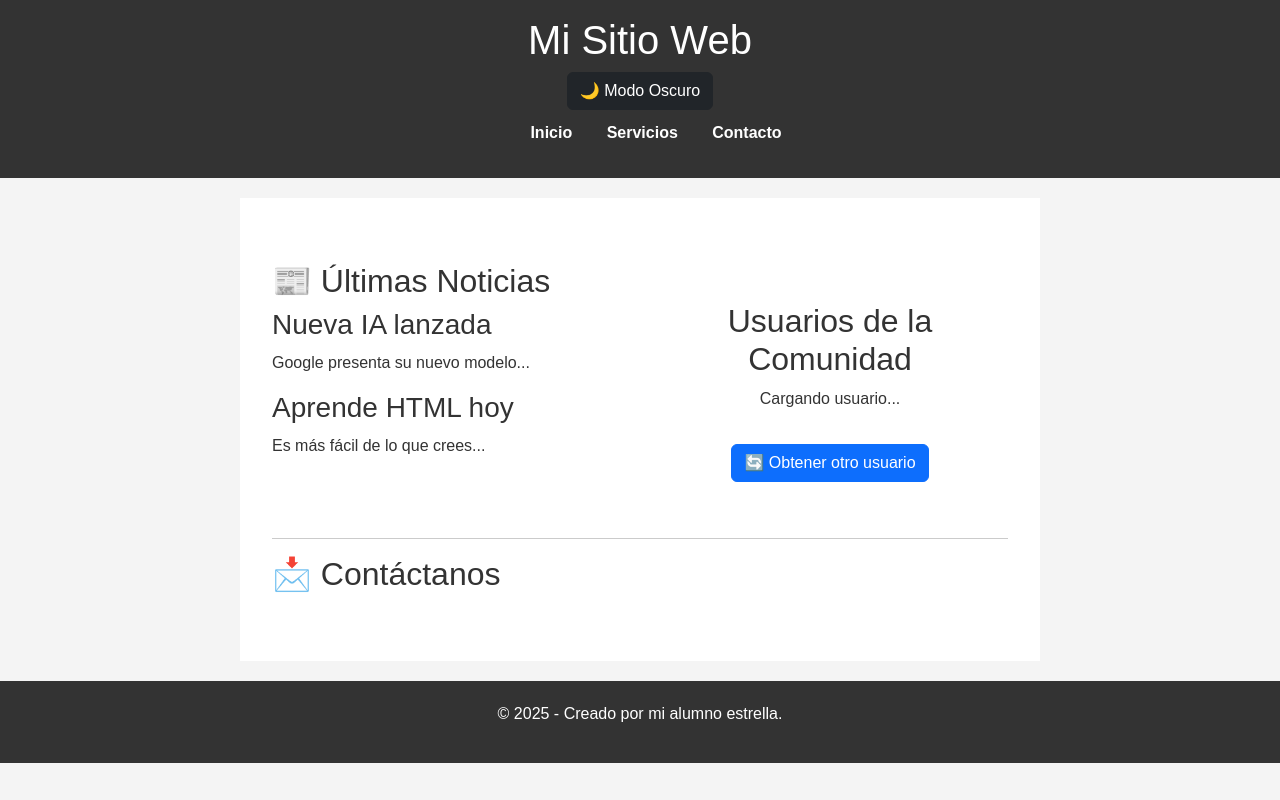
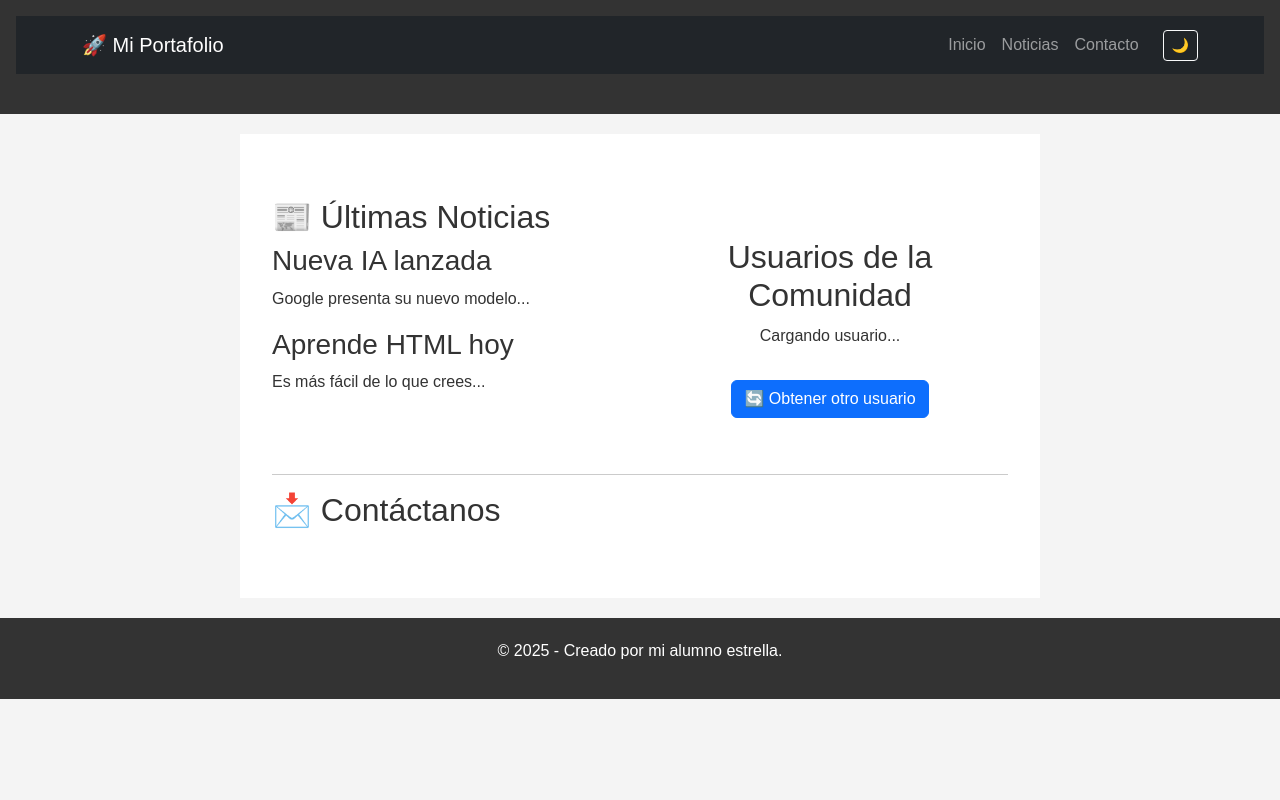
Before and after one commit to laloyjia/curso-web, a plain HTML site: page index.html in a window 1280 px wide. Drawn offline with nearby package versions, Linux system fonts and the light colour scheme.

Commit message:
Agregando Navbar profesional con menu hamburguesa

```diff
--- a/index.html
+++ b/index.html
@@ -10,15 +10,29 @@
 <body>
 
     <header>
-        <h1>Mi Sitio Web</h1>
-        <button id="boton-modo" class="btn btn-dark">🌙 Modo Oscuro</button>
-        <nav>
-            <ul>
-                <li><a href="#">Inicio</a></li>
-                <li><a href="#">Servicios</a></li>
-                <li><a href="#">Contacto</a></li>
-            </ul>
-        </nav>
+      <nav class="navbar navbar-expand-lg navbar-dark bg-dark mb-4">
+  <div class="container">
+    <a class="navbar-brand" href="#">🚀 Mi Portafolio</a>
+
+    <button class="navbar-toggler" type="button" data-bs-toggle="collapse" data-bs-target="#menuNavegacion">
+      <span class="navbar-toggler-icon"></span>
+    </button>
+
+    <div class="collapse navbar-collapse" id="menuNavegacion">
+      <ul class="navbar-nav ms-auto"> <li class="nav-item">
+          <a class="nav-link" href="#">Inicio</a>
+        </li>
+        <li class="nav-item">
+          <a class="nav-link" href="#noticias">Noticias</a>
+        </li>
+        <li class="nav-item">
+          <a class="nav-link" href="#contacto">Contacto</a>
+        </li>
+      </ul>
+      <button id="boton-modo" class="btn btn-outline-light ms-3 btn-sm">🌙</button>
+    </div>
+  </div>
+</nav>
     </header>
 
     <main>
@@ -61,6 +75,8 @@
         <p>&copy; 2025 - Creado por mi alumno estrella.</p>
     </footer>
 
-    <script src="script.js"></script>
+
+    <script src="https://cdn.jsdelivr.net/npm/bootstrap@5.3.0/dist/js/bootstrap.bundle.min.js"></script>
+<script src="script.js"></script>
 </body>
 </html>
--- a/style.css
+++ b/style.css
@@ -19,23 +19,6 @@ header {
     color: #fff;
     padding: 1rem; /* 1rem es aprox 16px */
     text-align: center;
-}
-
-/* 4. EL MENÚ (NAV): La parte más importante hoy */
-nav ul {
-    list-style: none; /* Quita los puntitos de la lista */
-    padding-top: 10px;
-}
-
-nav ul li {
-    display: inline; /* ¡MAGIA! Pone los elementos uno al lado del otro */
-    margin: 0 15px; /* Espacio a los lados de cada botón */
-}
-
-nav a {
-    color: white;
-    text-decoration: none; /* Quita el subrayado feo de los links */
-    font-weight: bold;
 }
 
 /* 5. MAIN: Contenedor centrado tipo "columna" */
```
